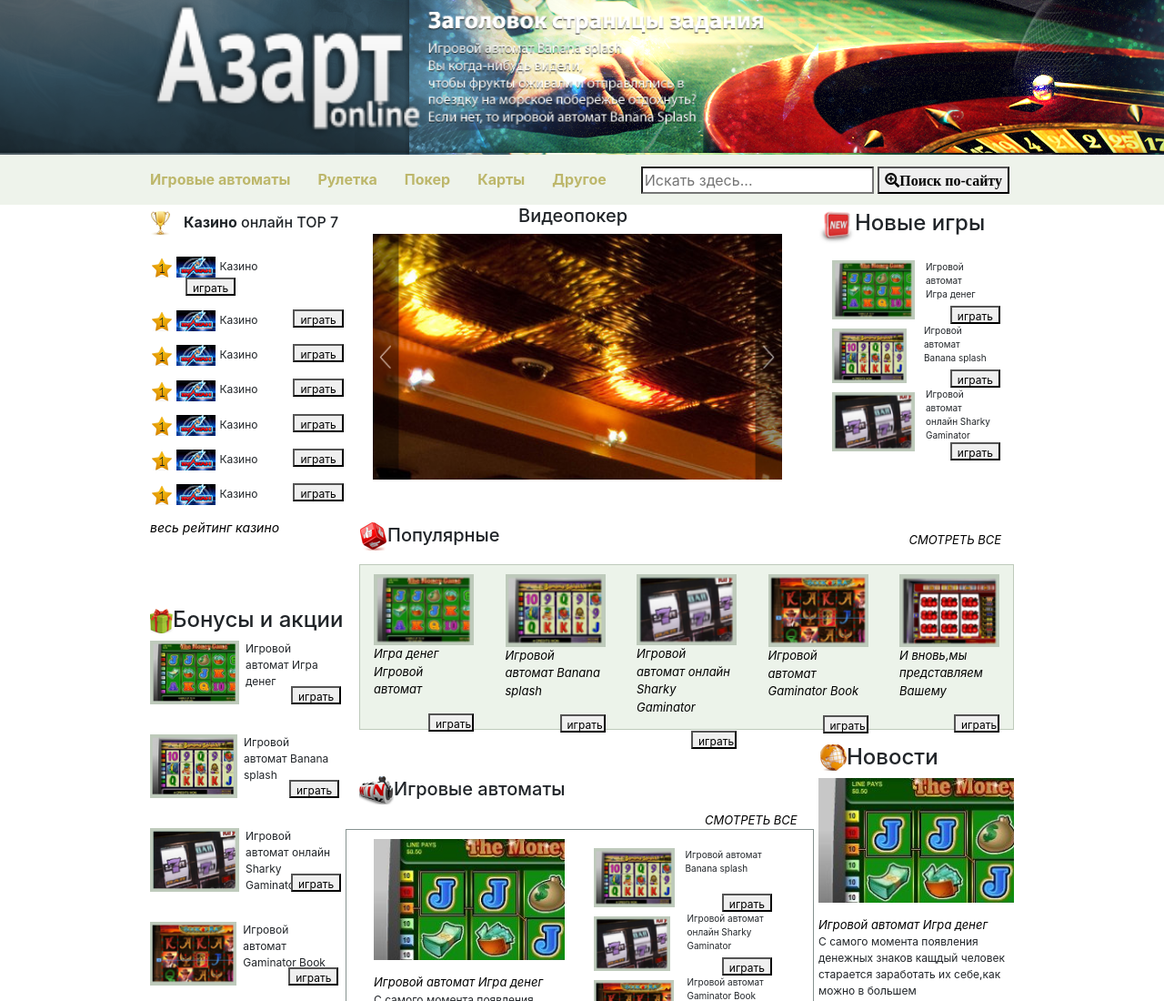
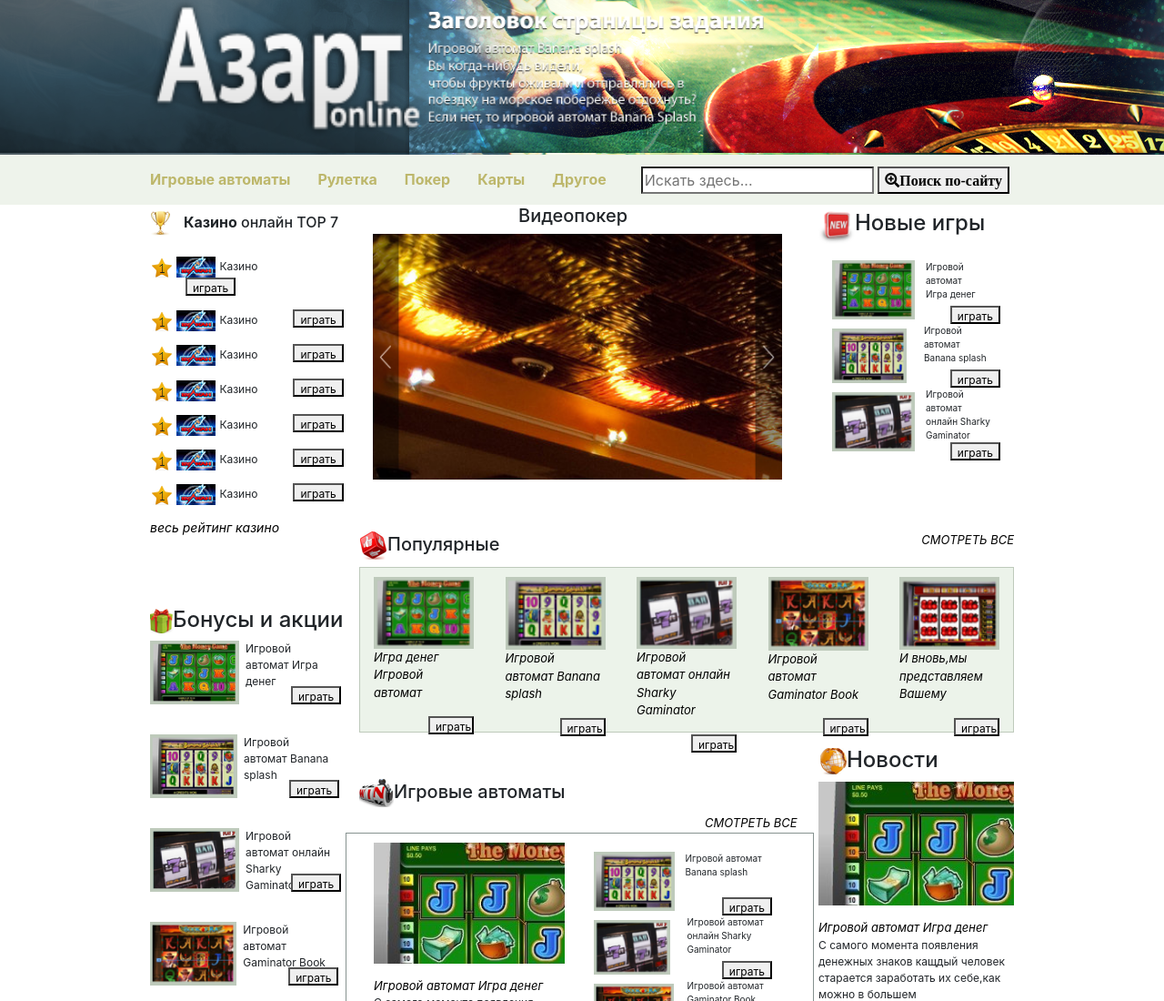
Before and after one commit to Alex-Shipula/Poker, a website: page index.html in a window 1280 px wide. Shown: the top 1100 px of the page at 91% size. Drawn offline with nearby package versions, Linux system fonts and the light colour scheme.

Commit message:
adjustment

```diff
--- a/css/popular.css
+++ b/css/popular.css
@@ -14,7 +14,7 @@
   display: flex;
   flex-direction: column;
 }
-#popular a {
+#popular ul li a {
   margin-top: 0;
   margin-bottom: 1rem;
   flex-grow: 1;
@@ -34,7 +34,10 @@
   width: 50px;
   margin-left: auto;
 }
-#popular .popular-title a {
-  margin-left: 450px;
+#popular .popular-title {
+  display: flex;
+  flex-direction: row;
+  justify-content: space-between;
   margin-top: 10px;
+  width: 100% ;
 }
```
Also changed, not shown: css/menu.css (+8 -25 lines).
